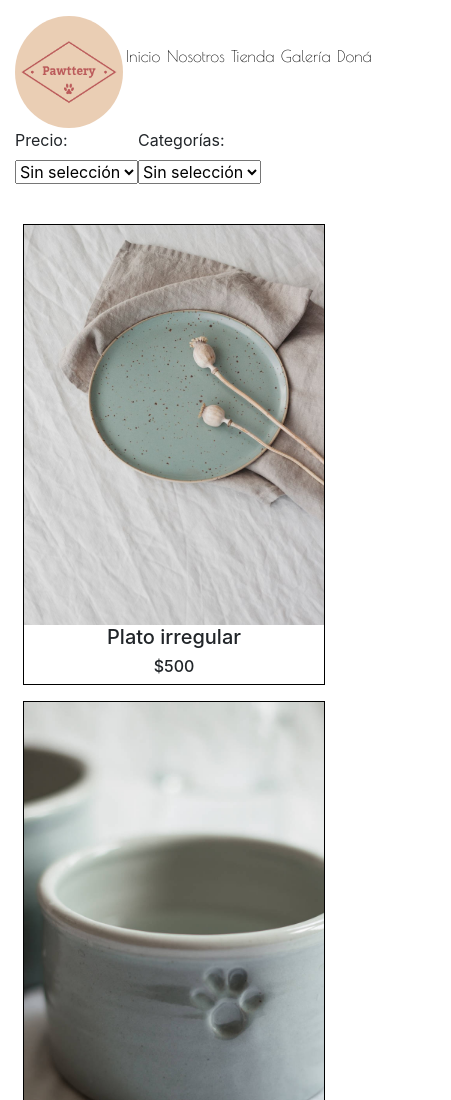
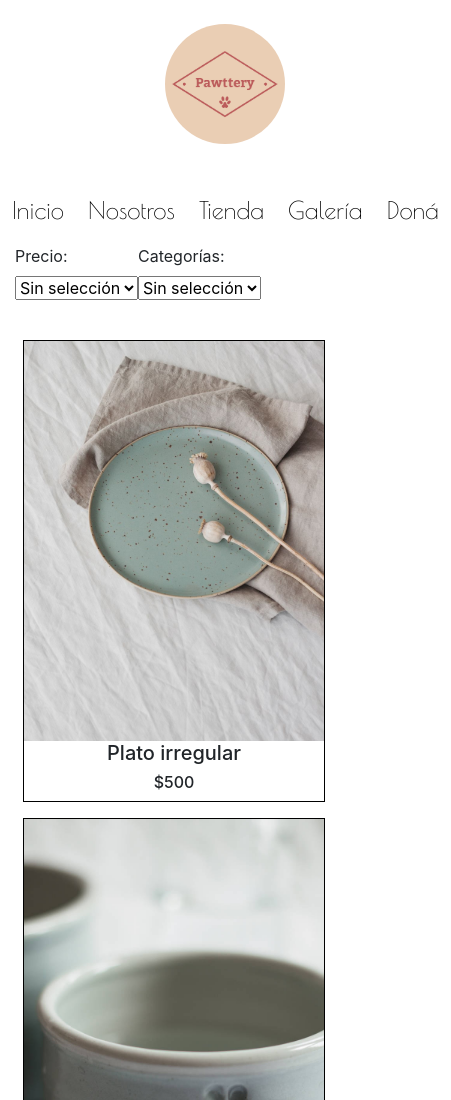
Before and after one commit to VictoriaZabala/Pawttery, a plain HTML site: page productos.html in a window 390 px wide. Shown: the top 1100 px of the page, 451 px wide, since content can reach past the window. Drawn offline with nearby package versions, Linux system fonts and the light colour scheme.

Commit message:
menu nuevo para mobile en grid

```diff
--- a/SCSS/style.scss
+++ b/SCSS/style.scss
@@ -24,6 +24,10 @@ font-family: $font-type;
 .header	{
 display: inline-flex;
 justify-content: space-between;
+}
+
+.header__mobile {
+display: none;
 }
 
 .logo {
@@ -433,21 +437,51 @@ text-decoration: none;
 
 
 @media only screen and (max-width: 768px){
-.logo {
-padding-top: 1em;
+
+.header {
+display: none;}
+
+.header__mobile {
+display: grid;
+grid-template-columns: 1fr;
+grid-template-rows: 1fr;
+grid-gap: 1em;
+margin-top: 1em;
+font-size: weight(s);
+text-align: center;}
+
+.logo__img--mobile {
+width: 5em;}
+
+.menu__mobile ul {
+font-family: $font-type;
+list-style: none;
+display: inline-flex;
+margin-top: 1em;}
+
+.menu__item--mobile {
+color: black;
+text-decoration: none;
+padding: 0.5em;
 }
 
-.logo__img {
-width: 7em;
-height: 7em;
-}
+.menu__item--mobile:hover {
+background: $primary-color;
+text-decoration: none;
+color: white;
+border-radius: 5px;}
 
-.menu ul {
-font-size: weight(xxxs);}
 
-.menu__item {
-padding: 0.2em;
-}
+
+
+
+
+
+
+
+
+
+
 
 .carousel__inner img {
 width: 100%;
@@ -455,8 +489,7 @@ height: 25em;
 object-fit: cover;}
 
 .index__text {
-font-size: weight(xs);
-}
+font-size: weight(xs);}
 
 .dona {
 display: grid;
@@ -464,9 +497,7 @@ grid-template-columns: 1fr;
 grid-template-rows: 1fr;
 grid-gap: 1em;
 margin-top: 5em;
-font-size: weight(s);
-}
-
+font-size: weight(s);}
 
 }
 
--- a/productos.html
+++ b/productos.html
@@ -34,6 +34,23 @@
 
     </ul>
 
+  </div>
+
+</div>
+
+<div class="header__mobile">
+  <div class="logo__mobile">
+    <a href="index.html"><img src="imagenes/logo1.png" alt="logo" class="logo__img--mobile rounded-circle"></a>
+  </div>
+
+  <div class="menu__mobile">
+  <ul>
+    <li> <a class="menu__item--mobile" href="index.html">Inicio</a> </li>
+    <li> <a class="menu__item--mobile" href="index.html#index__text">Nosotros</a><li>
+    <li> <a class="menu__item--mobile" href="productos.html">Tienda</a> </li>
+    <li> <a class="menu__item--mobile" href="galeria.html">Galería</a> </li>
+    <li> <a class="menu__item--mobile" href="dona.html">Doná</a> </li>
+  </ul>
   </div>
 
 </div>
```
Also changed, not shown: dona.html (+17 -0 lines), galeria.html (+17 -0 lines), index.html (+19 -5 lines), CSS/style.css.
